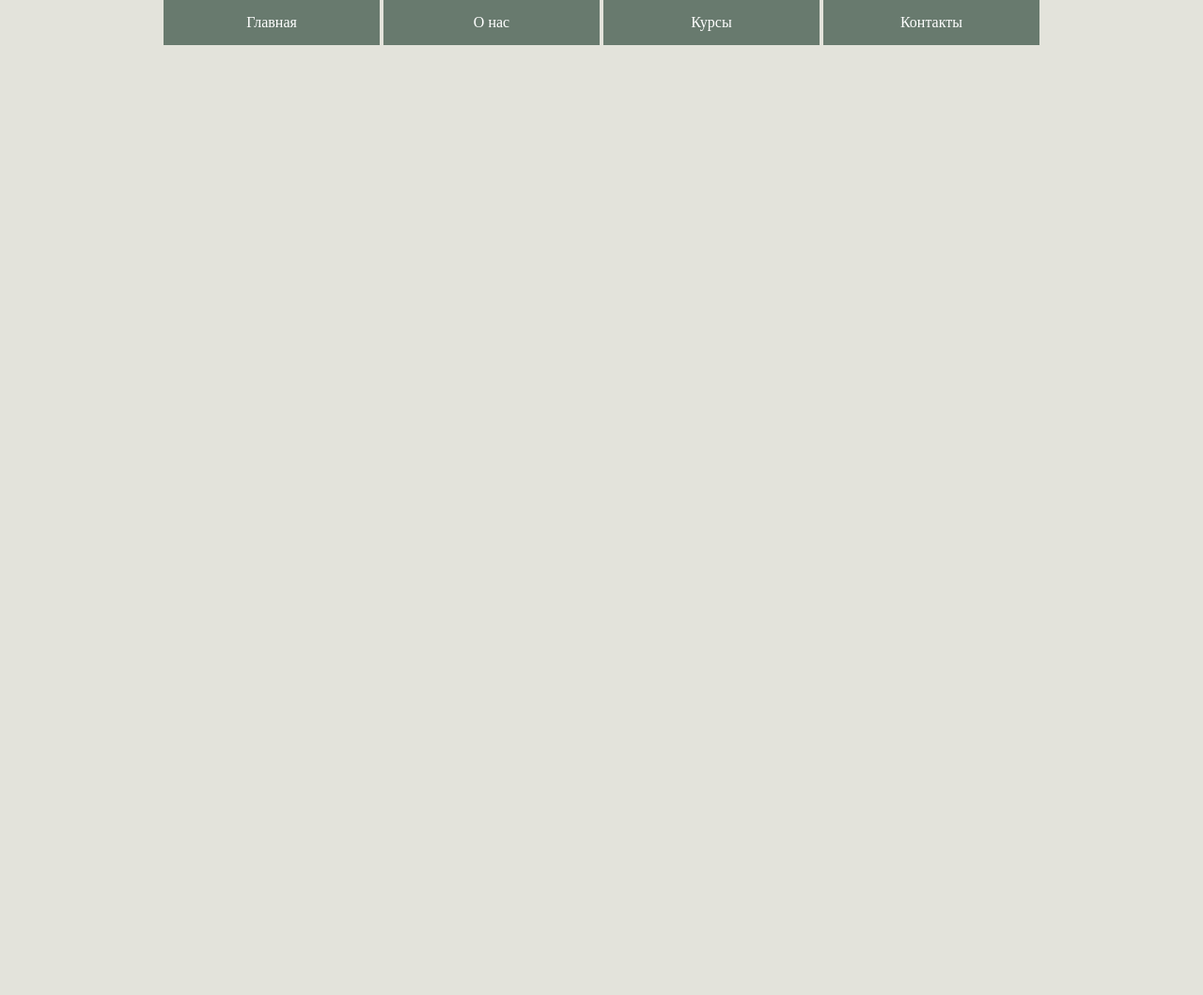
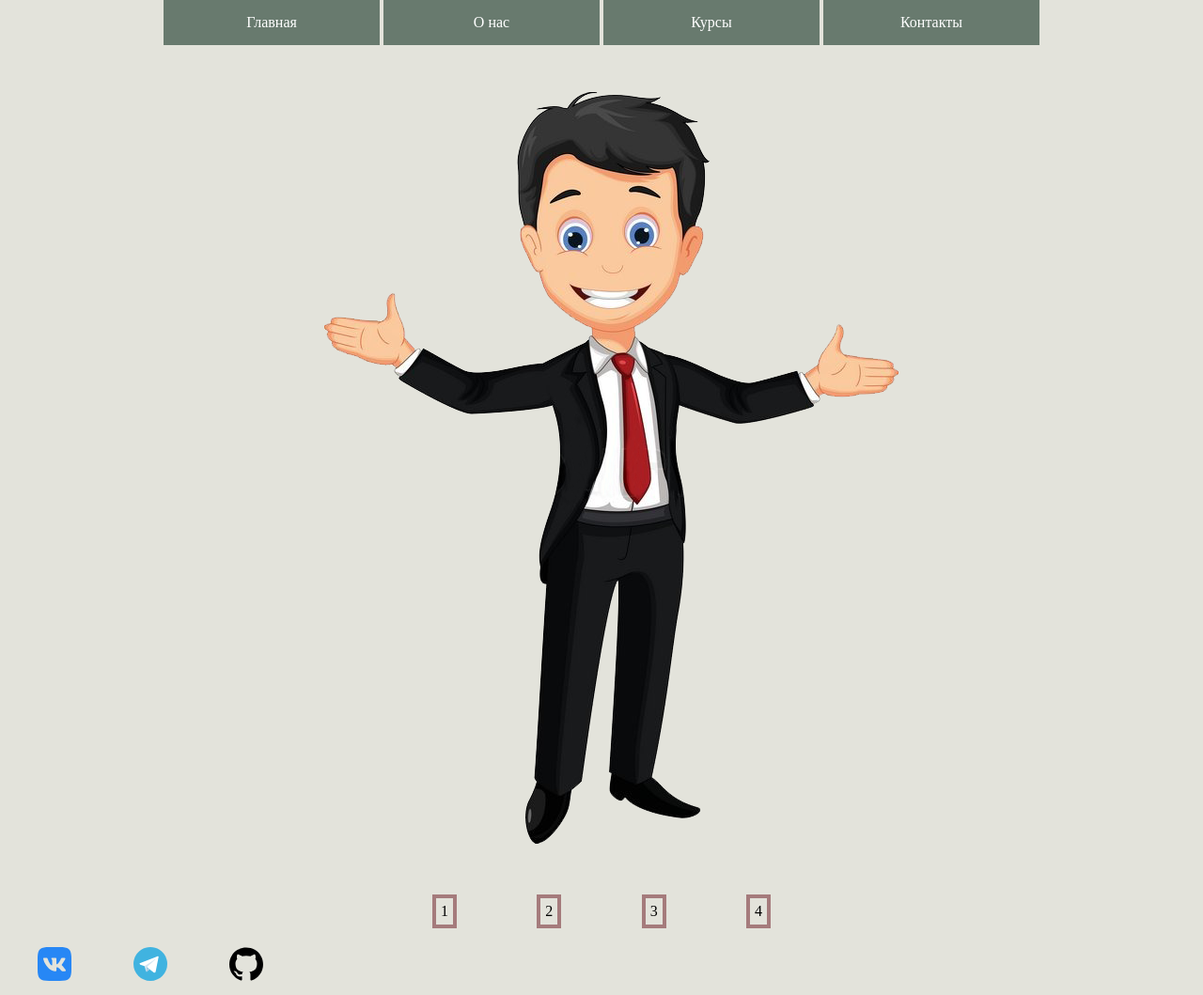
Before and after one commit to iVoodoo/Web_4_term, a plain HTML site: page Lab 1/multilevelmenu.html in a window 1280 px wide. Shown: the whole page at 94% size. Before the commit the page ends 800 px from the top, so only its background shows below. Drawn offline with Linux system fonts and the light colour scheme.

Commit message:
add social links and page navigation

```diff
--- a/Lab 1/multilevelmenu copy.html
+++ b/Lab 1/multilevelmenu.html
@@ -5,7 +5,7 @@
     <meta http-equiv="X-UA-Compatible" content="IE=edge">
     <meta name="viewport" content="width=device-width, initial-scale=1.0">
     <link rel="stylesheet" href="style.css">
-    <title>Многоуровневое подменю</title>
+    <title>Выпадающее подменю</title>
 </head>
 <body>
     <header>
@@ -23,7 +23,13 @@
                     <li class="main-menu__item"><a href="#" class="main-menu__link">Курсы</a>
                         <ul class="submenu">
                             <li class="submenu__item"><a href="" class="submenu__link">Программирование на Java</a></li>
-                            <li class="submenu__item"><a href="" class="submenu__link">Web</a></li>
+                            <li class="submenu__item"><a href="" class="submenu__link">Web</a>
+                                <ul class="subsubmenu">
+                                    <li class="subsubmenu__item"><a href="" class="subsubmenu__link">Основы верстки</a>
+                                    <li class="subsubmenu__item"><a href="" class="subsubmenu__link">JavaScript</a>
+                                        <li class="subsubmenu__item"><a href="" class="subsubmenu__link">React-разработчик</a>
+                                </ul>
+                            </li>
                             <li class="submenu__item"><a href="" class="submenu__link">Разработка игр на Unity</a></li>
                         </ul>
                     </li>
@@ -32,5 +38,27 @@
             </nav>
         </div>
     </header>
+    <section class="img-section">
+        <div class="container">
+            <img src="img/person.png" alt="">
+        </div>
+    </section>
+    <footer>
+        <div class="container">
+            <div class="wrapper">
+                <div class="page-navigation">
+                    <a href="horizontalMenu.html" class="page__link">1</a>
+                    <a href="verticalMenu.html" class="page__link">2</a>
+                    <a href="multilevelmenu.html" class="page__link">3</a>
+                    <a href="submenu.html" class="page__link">4</a>
+                </div>
+            </div>
+            <div class="social-block">
+                <a href="https://vk.com/dev" class="vk"></a>
+                <a href="https://telegram.org/" class="tg"></a>
+                <a href="https://github.com/" class="git"></a>
+            </div>
+        </div>
+    </footer>
 </body>
 </html>
--- a/Lab 1/style.css
+++ b/Lab 1/style.css
@@ -155,3 +155,52 @@ body {
 .submenu__item:hover .subsubmenu {
     display: block;
 }
+
+.img-section {
+    padding: 50px;
+    text-align: center;
+}
+
+.wrapper {
+    margin: 0 auto;
+    text-align: center;
+    width: 30%;
+}
+.page-navigation {
+    display: flex;
+    align-items: center;
+    justify-content: space-between;
+}
+.page__link {
+    text-decoration: none;
+    padding: 5px;
+    color: #000;
+    border: 4px solid #a57b7c;
+}
+.page__link:hover {
+    background-color: #a57b7c;
+    border: 4px solid #000;
+}
+
+.social-block {
+    padding-top: 20px;
+    padding-bottom: 15px;
+    width: 20%;
+    display: flex;
+    justify-content: space-between;
+}
+.vk {
+    height: 36px;
+    width: 36px;
+    background-image: url(img/vk.svg);
+}
+.tg {
+    height: 36px;
+    width: 36px;
+    background-image: url(img/tg.svg);
+}
+.git {
+    height: 36px;
+    width: 36px;
+    background-image: url(img/github-logo.svg);
+}
```
Also changed, not shown: Lab 1/horizontalMenu.html (+22 -0 lines), Lab 1/submenu.html (+24 -8 lines), Lab 1/verticalMenu.html (+22 -0 lines), Lab 1/img/github-logo.svg (added), Lab 1/img/person.png (added), Lab 1/img/tg.svg (added), Lab 1/img/twitter.svg (deleted), Lab 1/img/vk.svg (added).
